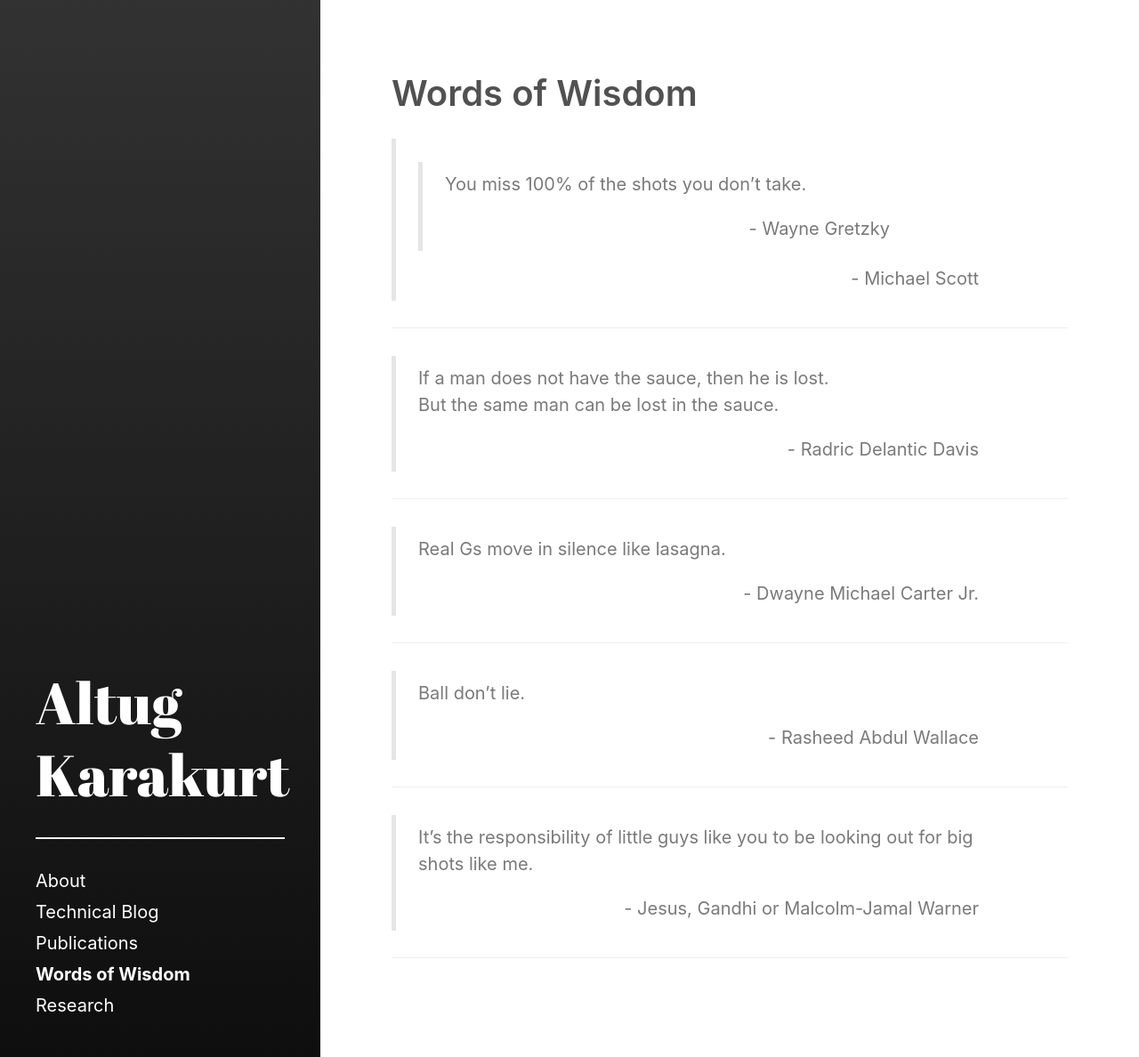
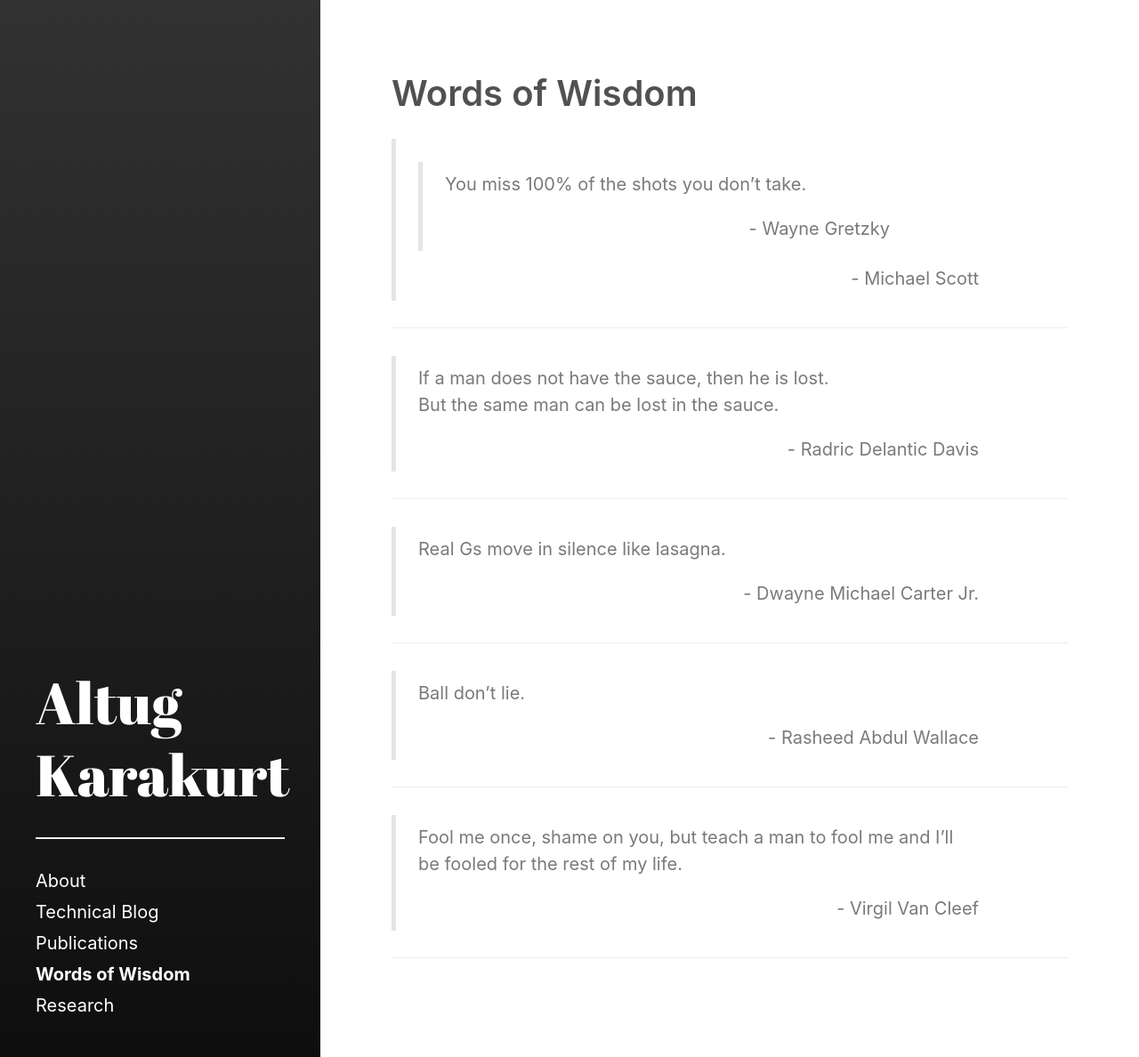
Before and after one commit to altugkarakurt/altugkarakurt.github.io, a Jekyll site: the page built from quotes.md, in a window 1280 px wide. Shown: the whole page at 89% size. Built offline with Jekyll 4.4.1, drawn with Linux system fonts in a browser that asks for light colours.

Commit message:
Update quotes.md

```diff
--- a/quotes.md
+++ b/quotes.md
@@ -18,6 +18,6 @@ sidebar_link: true
 > Ball don't lie.
 > <div style="text-align: right"> - Rasheed Abdul Wallace </div>
 <hr>
-> It’s the responsibility of little guys like you to be looking out for big shots like me.
-> <div style="text-align: right"> - Jesus, Gandhi or Malcolm-Jamal Warner </div>
+> Fool me once, shame on you, but teach a man to fool me and I'll be fooled for the rest of my life.
+> <div style="text-align: right"> - Virgil Van Cleef </div>
 <hr>
```
